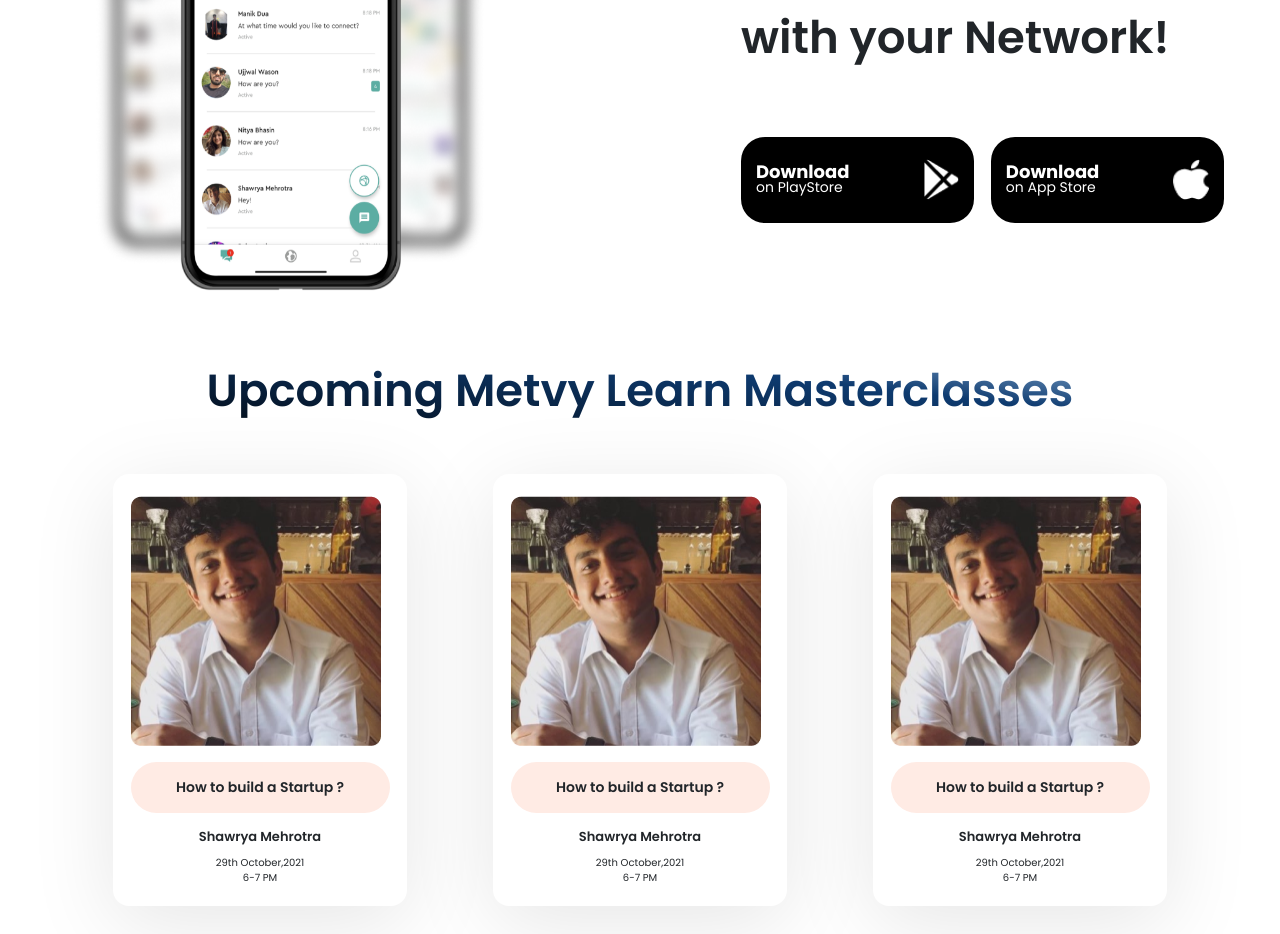
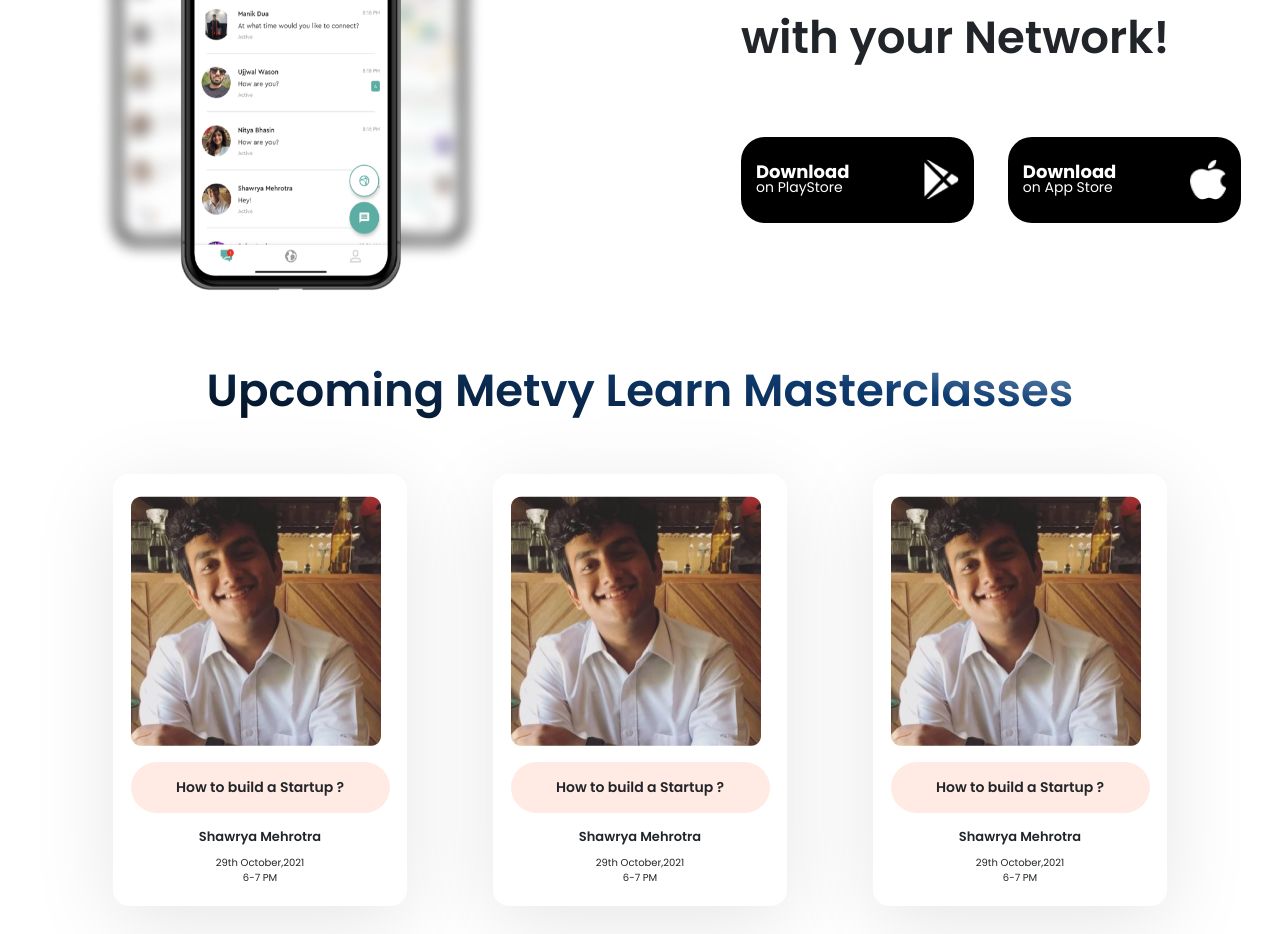
Before and after one commit to rish6696/next-metvy, a Next.js app: page / in a window 1280 px wide. Shown: the part 1820-2754 px from the top of the page. Built offline with nearby package versions, Linux system fonts and the light colour scheme.

Commit message:
fixed margin for app store button

```diff
--- a/src/screens/LandingV2/LandingV2.tsx
+++ b/src/screens/LandingV2/LandingV2.tsx
@@ -1114,7 +1114,7 @@ const _Landing = ({ setWidth, width }) => {
                                         rowORColumn="row"
                                         alignItem="center"
                                         justifyContent="between"
-                                        style={{ marginRight: '17px',cursor: "pointer"}}
+                                        style={{ cursor: "pointer"}}
                                         onClick={()=>window.open("https://apps.apple.com/in/app/metvy-professional-networking/id1521043145")}
 
                                     >
@@ -1248,7 +1248,7 @@ const _Landing = ({ setWidth, width }) => {
                                 rowORColumn="row"
                                 alignItem="center"
                                 justifyContent="between"
-                                style={{ marginRight: '17px',cursor: "pointer"}}
+                                style={{ cursor: "pointer"}}
                                 onClick={()=>window.open("https://apps.apple.com/in/app/metvy-professional-networking/id1521043145")}
                             >
                                 <div style={{ lineHeight: '14px' }}>
```
